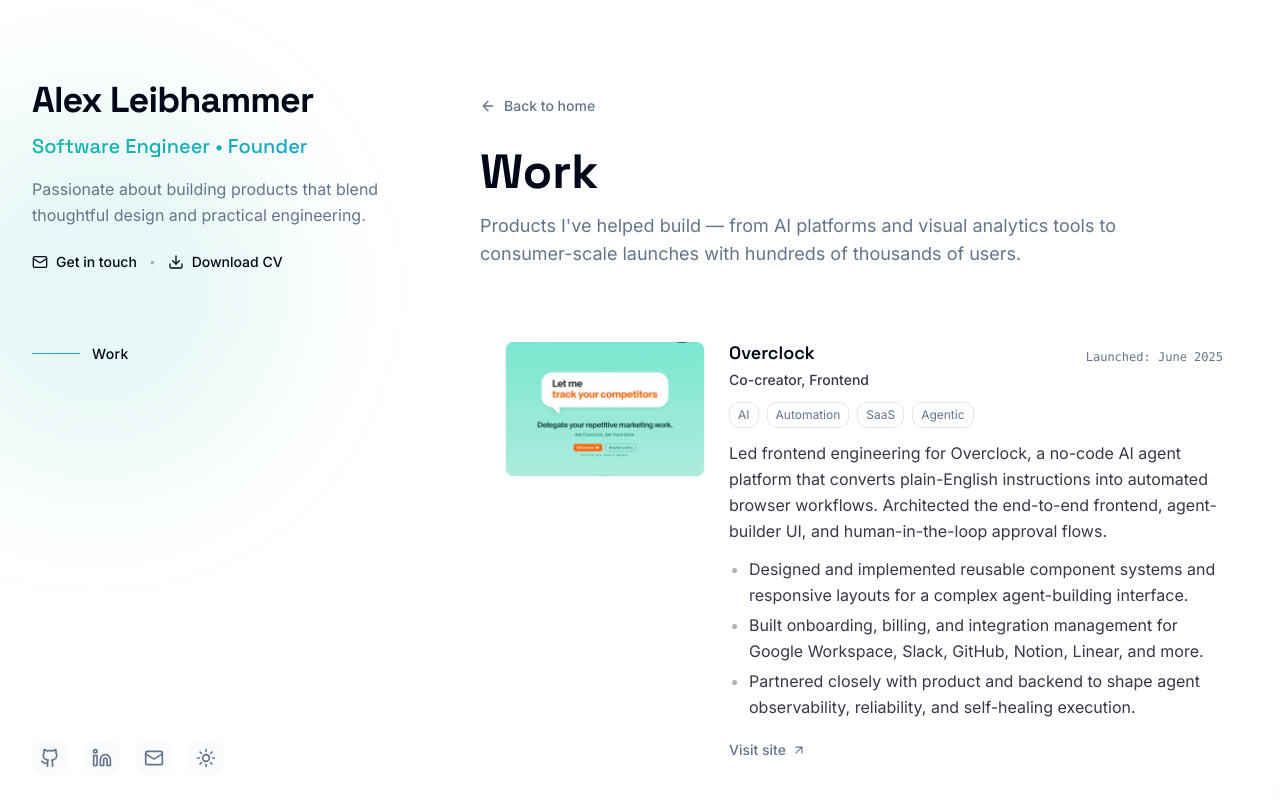
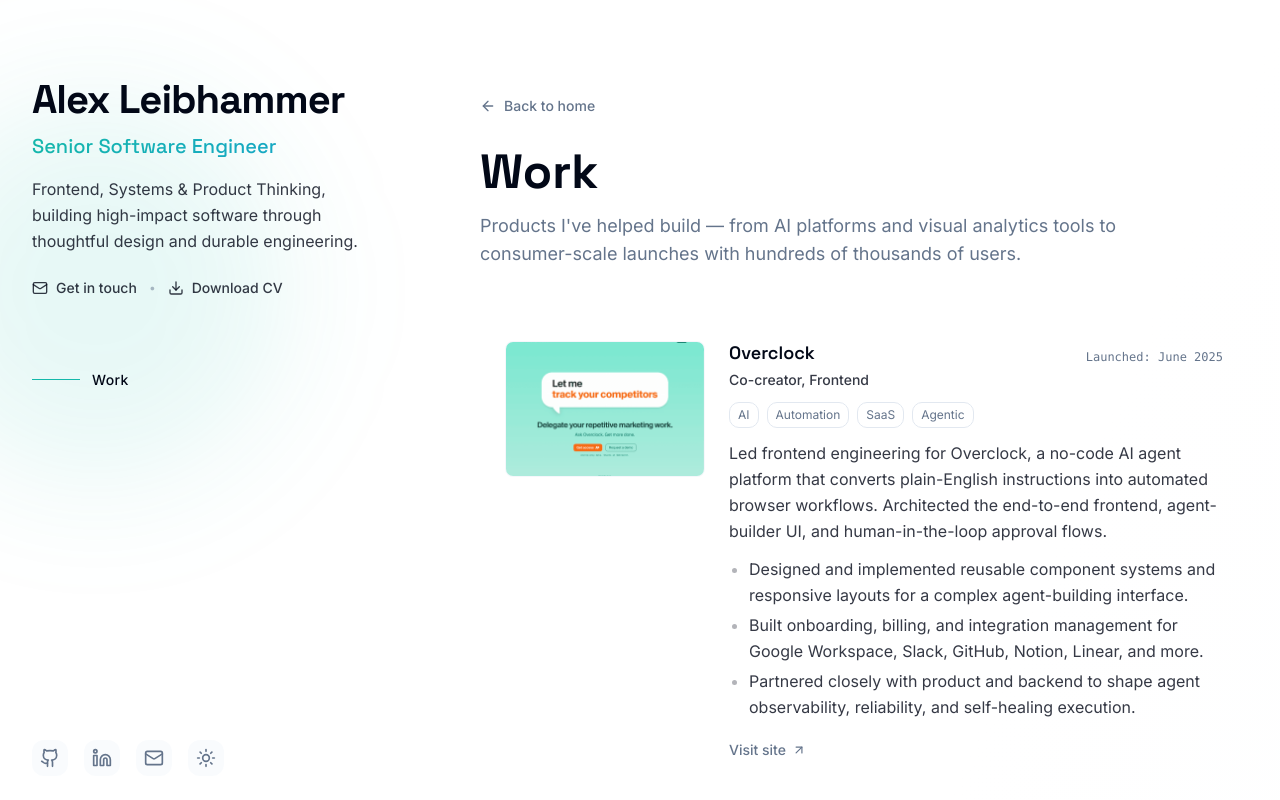
Before and after one commit to aleib/profile, a React (Vite) app: page /work in a window 1280 px wide. Shown: the top 800 px of the page. Built offline with nearby package versions, Linux system fonts and the light colour scheme; the HTML template or start-up script is replaced by a standard one.

Commit message:
text: update headline

```diff
--- a/src/components/sidebar/LeftSidebar.tsx
+++ b/src/components/sidebar/LeftSidebar.tsx
@@ -26,23 +26,23 @@ const LeftSidebar = ({ navSections, activeSectionId }: LeftSidebarProps) => {
       <div>
         <div className="space-y-4">
           <div>
-            <h1 className="text-3xl sm:text-4xl font-display font-bold tracking-tight mt-8 lg:mt-20">
+            <h1 className="text-3xl sm:text-4xl sm:text-[2.5rem] font-display font-bold tracking-tight mt-8 lg:mt-20">
               Alex Leibhammer
             </h1>
             <p className="mt-3 text-lg sm:text-xl font-display font-medium gradient-text">
-              Software Engineer • Founder
+              Senior Software Engineer
             </p>
           </div>
 
-          <p className="text-muted-foreground leading-relaxed max-w-prose">
-            Passionate about building products that blend thoughtful design and
-            practical engineering.
+          <p className="text-foreground/80 leading-relaxed max-w-prose">
+            Frontend, Systems & Product Thinking, building high-impact software
+            through thoughtful design and durable engineering.
           </p>
 
           <div className="flex flex-wrap gap-3 items-center">
             <Link
               to="/#contact"
-              className="inline-flex items-center gap-2 text-foreground py-2 text-sm font-medium hover:text-primary transition-colors"
+              className="inline-flex items-center gap-2 text-foreground/80 py-2 text-sm font-medium hover:text-primary transition-colors"
             >
               <Mail className="w-4 h-4" />
               Get in touch
@@ -53,7 +53,7 @@ const LeftSidebar = ({ navSections, activeSectionId }: LeftSidebarProps) => {
             <a
               href="/alex-leibhammer-cv.pdf"
               download
-              className="inline-flex items-center gap-2 text-foreground py-2 text-sm font-medium hover:text-foreground transition-colors"
+              className="inline-flex items-center gap-2 text-foreground/80 py-2 text-sm font-medium hover:text-foreground transition-colors"
             >
               <Download className="w-4 h-4" />
               Download CV
```
